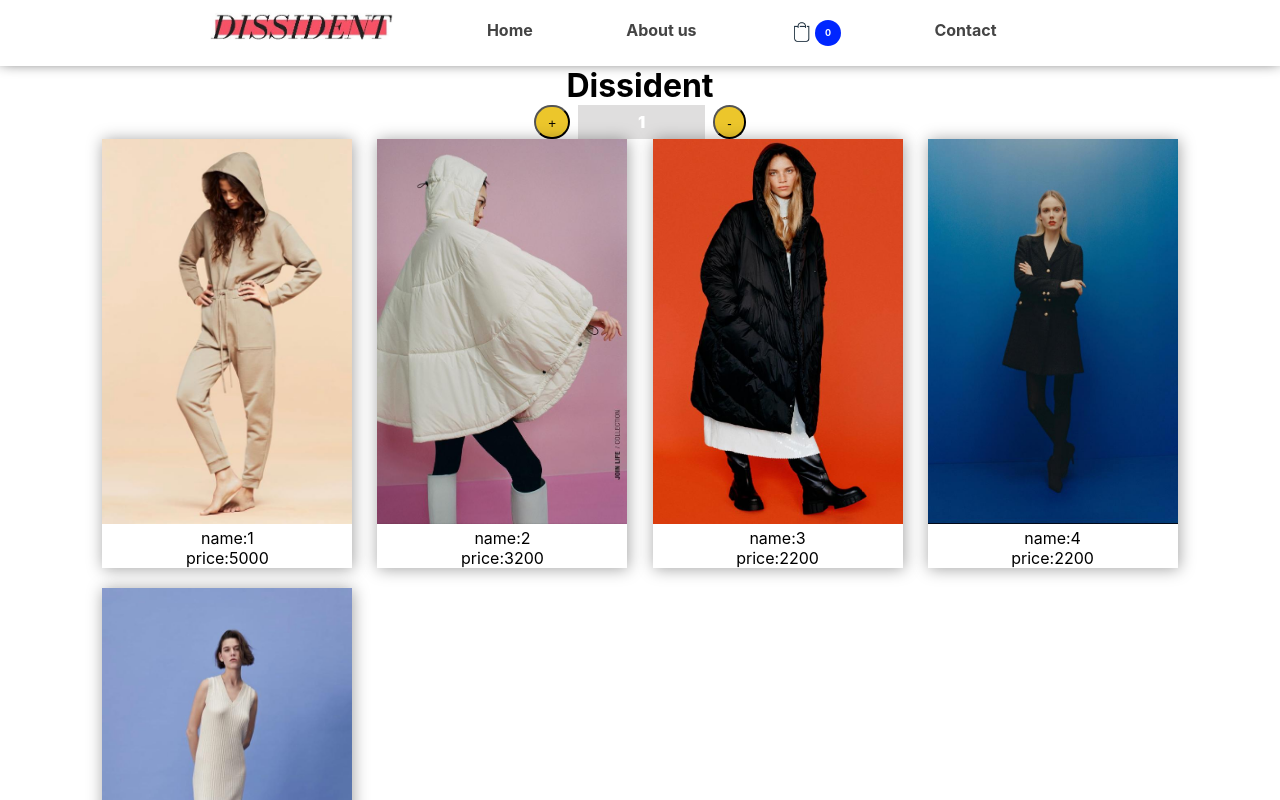
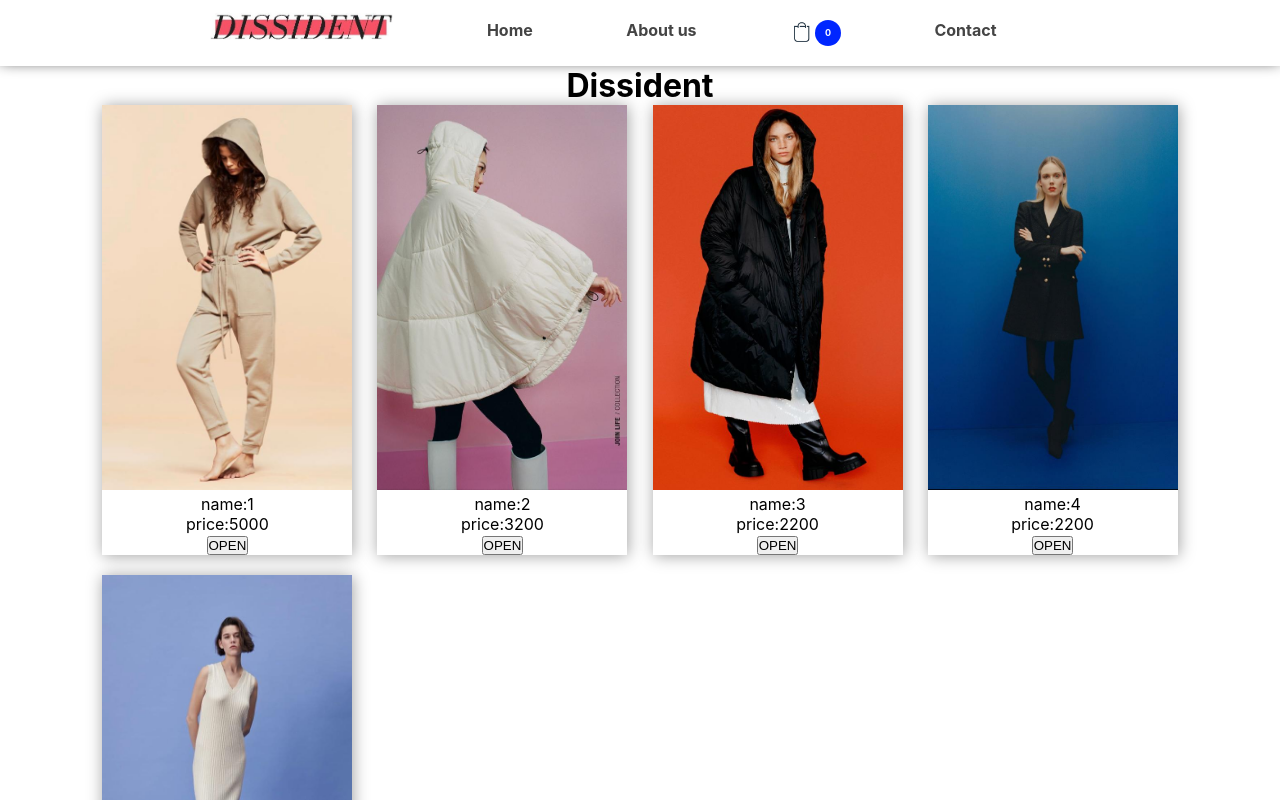
Before and after one commit to GasparAmato/dissidence, a React (Create React App) app in the folder prueba/: page / in a window 1280 px wide. Shown: the top 800 px of the page. Built offline with nearby package versions, Linux system fonts and the light colour scheme.

Commit message:
version 8(sin completar)

```diff
--- a/prueba/src/App.css
+++ b/prueba/src/App.css
@@ -7,6 +7,7 @@
 
 .App {
   text-align: center;
+
 }
 
 
--- a/prueba/src/App.jsx
+++ b/prueba/src/App.jsx
@@ -2,7 +2,7 @@ import React from 'react';
 import './App.css';
 
 import Navbar from "./componentes/NavBar/NavBar";
-import ItemCount from './componentes/Main/itemCount';
+// import ItemCount from './componentes/Main/itemCount';
 
 
 import Logo from "./assets/img/logo-dissident.jpg";
@@ -25,7 +25,7 @@ function App() {
 
 
 
-      <ItemCount initial="1" stock="9" />
+      {/* <ItemCount initial="1" stock="9" /> */}
 
 
 
--- /dev/null
+++ b/prueba/src/componentes/Main/expandedItems/ItemDetail.jsx
@@ -0,0 +1,22 @@
+import React from "react";
+
+const ItemDetail = ({id, name, price, img,  colorName, colorStyle }) => {
+    const as = id;
+console.log("chau")
+
+return(
+    <>
+    {id &&
+        <div className={[as, "card "].join(' ')} >
+    <div >
+        <img src={img} alt="" />
+        <div>name:{name}</div>
+        <div>price:{price}</div>
+        <div>color:{colorName} <div style={colorStyle} className="circle-colour"></div> </div>
+    </div>
+</div>}
+</>
+)
+}
+
+    export default ItemDetail;
--- /dev/null
+++ b/prueba/src/componentes/Main/expandedItems/ItemDetailContainer.jsx
@@ -0,0 +1,18 @@
+import React from 'react';
+import ItemDetail from './ItemDetail';
+
+
+
+const ItemListContainer = ({id, name, price, img, colorName, colorStyle}) => {
+console.log("abierto")
+
+
+return(
+<div>
+     <ItemDetail id={id} name={name} price={price} colorName={colorName} colorStyle={colorStyle}/>
+
+</div>
+)
+}
+
+export default ItemListContainer;
--- a/prueba/src/componentes/Main/item.jsx
+++ b/prueba/src/componentes/Main/item.jsx
@@ -1,8 +1,14 @@
-import React from "react";
+import React, { useState } from "react";
+import ItemDetailContainer from "./expandedItems/ItemDetailContainer"
 
-const Item = ({id, name, price, img}) => {
+const Item = ({id, name, price, img, colorName, colorStyle}) => {
+
+
+
+
     const as = id;
 
+console.log("hola")
 return(
     <>
     {id &&
@@ -11,6 +17,9 @@ return(
         <img src={img} alt="" />
         <div>name:{name}</div>
         <div>price:{price}</div>
+        <button >OPEN</button>
+         {}
+
 
     </div>
 </div>}
--- a/prueba/src/componentes/Main/itemList.jsx
+++ b/prueba/src/componentes/Main/itemList.jsx
@@ -15,7 +15,7 @@ return(
     <div className="card-container">
 
                       <Item/>
-                      {lil1.map((u) => (<Item id={u.id} name={u.name} img={u.img} price={u.price}/>))}
+                      {lil1.map((u) => (<Item id={u.id} name={u.name} img={u.img} price={u.price} colorName={u.colorName} colorStyle={u.colorStyle}/>))}
 
       </div>
 </div>
--- a/prueba/src/componentes/Main/itemListContainer.jsx
+++ b/prueba/src/componentes/Main/itemListContainer.jsx
@@ -15,38 +15,50 @@ const ItemListContainer = () => {
         "id":"one",
         "name":"1",
         "price": 5000,
-        "img":Img1
+        "img":Img1,
+        "colorName":"Beige",
+        "colorStyle":"background-color: rgb(238, 191, 169);" ,
         },
 
         {
           "id":"two",
           "name":"2",
           "price": 3200,
-          "img":Img2
+          "img":Img2,
+          "colorName":"White",
+          "colorStyle":"background-color: white;" ,
           },
           {
             "id":"three",
             "name":"3",
             "price": 2200,
-            "img":Img3
+            "img":Img3,
+            "colorName":"Black",
+            "colorStyle":"" ,
             },{
                 "id":"four",
                 "name":"4",
                 "price": 2200,
-                "img":Img4
+                "img":Img4,
+                "colorName":"Black",
+                "colorStyle":""
                 },{
                     "id":"five",
                     "name":"5",
                     "price": 2200,
-                    "img":Img5
+                    "img":Img5,
+                    "colorName":"White",
+                    "colorStyle":""
                     }
                     // ,{
                     //     "id":"6",
                     //     "name":"6",
                     //     "price": 2200,
-                    //     "img":""
+                    //     "img":"",
+                    //     "colorName":"White",
+                    //     "colorStyle":""
                     //     }
-                    ]
+                    ];
 
 
                         const [lista, setLista] = useState([]);
@@ -58,7 +70,7 @@ const ItemListContainer = () => {
                         useEffect(()=> {
                         // eslint-disable-next-line
                         promiseProducts().then((p) => {setLista(p)} )},[]);
-                        promiseProducts().catch(console.log("error"));
+
 
 
                         const lila = lista;
```
